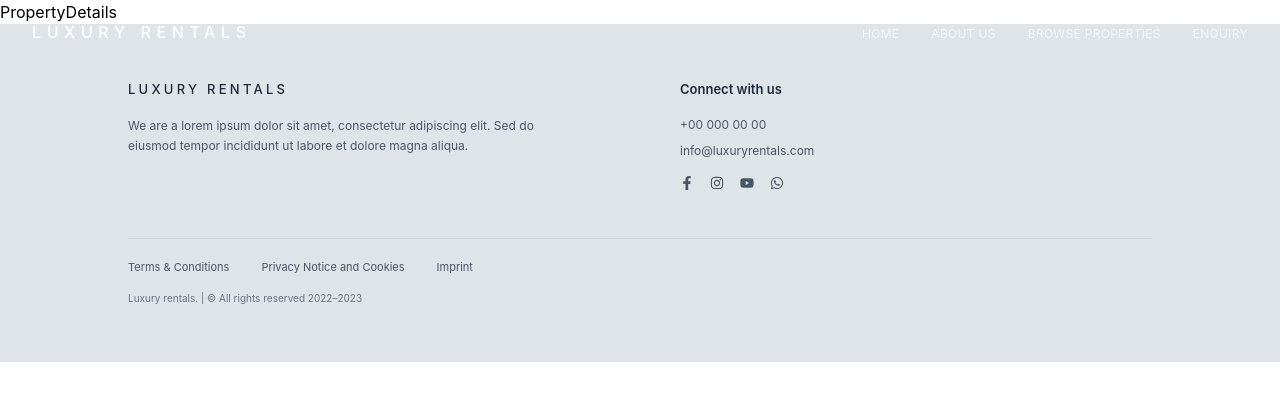
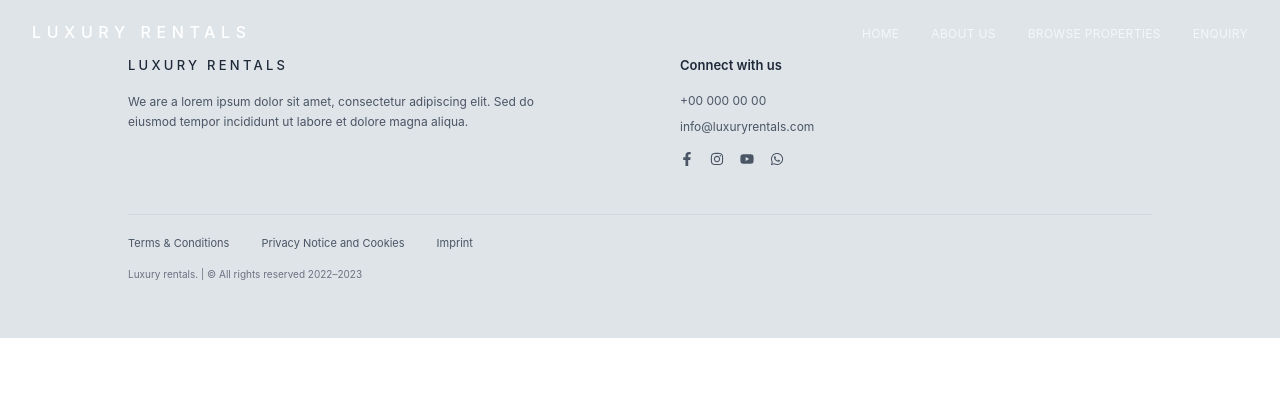
Before and after one commit to Jesu-femi/Property-rental-app, a React (Vite) app: page /property/1 in a window 1280 px wide. Shown: the top 400 px of the page. Built offline with nearby package versions, Linux system fonts and the light colour scheme.

Commit message:
Just begining the property details page

```diff
--- a/src/pages/PropertyDetails.jsx
+++ b/src/pages/PropertyDetails.jsx
@@ -1,9 +1,9 @@
-import React from 'react'
-
-const PropertyDetails = () => {
-  return (
-    <div>PropertyDetails</div>
-  )
+function PropertyDetails() {
+	return (
+		<main className="bg-white">
+			{/* Property Details content will go here */}
+		</main>
+	);
 }
 
-export default PropertyDetails
+export default PropertyDetails;
```
